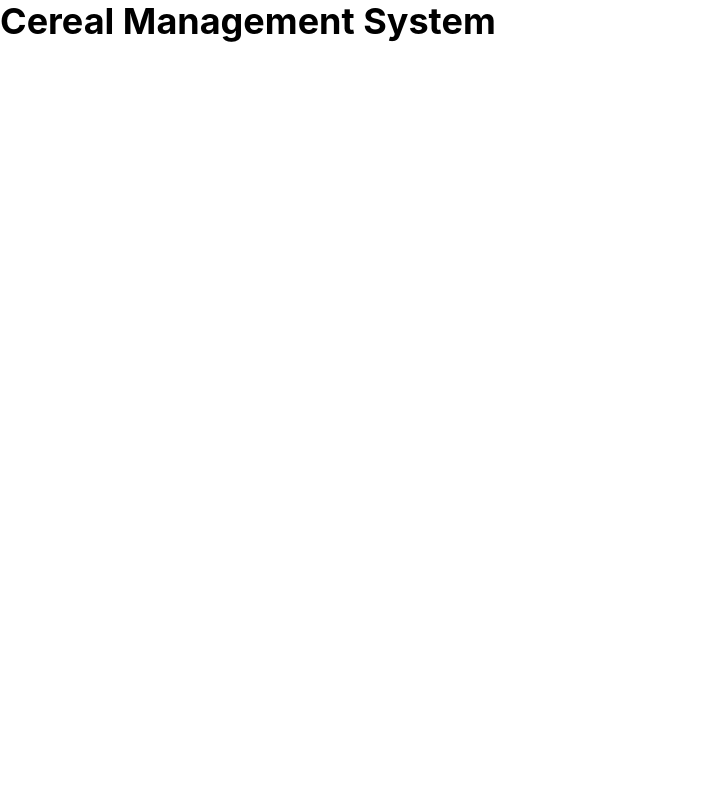
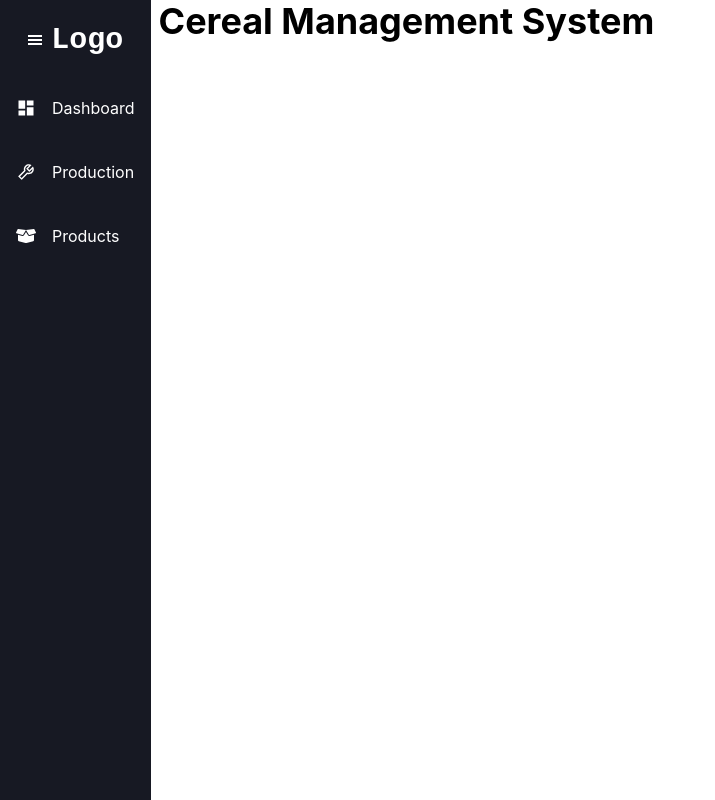
Before and after one commit to takihama/cereal-management-system, a React (Create React App) app: page /products in a window 1280 px wide. Shown: the whole page, without its empty margins (0-715 px from the left). Built offline with nearby package versions, Linux system fonts and the light colour scheme.

Commit message:
add: sidebar component

```diff
--- a/src/App.tsx
+++ b/src/App.tsx
@@ -3,16 +3,21 @@ import {
   ChakraProvider,
   Box,
   Heading,
+  Stack,
 } from '@chakra-ui/react';
 import theme from './theme/theme';
+import { Sidebar } from './components/sidebar/Sidebar';
 
 export default function App() {
   return (
     <ChakraProvider theme={theme}>
       <Box>
-        <Heading>
-          Cereal Management System
-        </Heading>
+        <Stack direction="row">
+          <Sidebar />
+          <Heading>
+            Cereal Management System
+          </Heading>
+        </Stack>
       </Box>
     </ChakraProvider>
   );
--- /dev/null
+++ b/src/components/sidebar/Sidebar.tsx
@@ -0,0 +1,99 @@
+import React, { useState } from 'react';
+import {
+  Box, Icon, Link, Stack, Text,
+} from '@chakra-ui/react';
+import { IconType } from 'react-icons';
+import { AiOutlineTool } from 'react-icons/ai';
+import { MdDashboard } from 'react-icons/md';
+import { FaBoxOpen } from 'react-icons/fa';
+import { GiHamburgerMenu } from 'react-icons/gi';
+
+interface LinkItemProps {
+  name: string
+  icon: IconType
+  link: string
+}
+
+const LinkItems: Array<LinkItemProps> = [
+  { name: 'Dashboard', icon: MdDashboard, link: '/#' },
+  { name: 'Production', icon: AiOutlineTool, link: '/#' },
+  { name: 'Products', icon: FaBoxOpen, link: '/#' },
+];
+
+interface NavItemProps {
+  name: string
+  icon: IconType
+  link: string
+  navSize: string
+}
+export function NavItem({
+  name, icon, link, navSize,
+}: NavItemProps) {
+  return (
+    <Link
+      href={link}
+      style={{ textDecoration: 'none' }}
+      _focus={{ boxShadow: 'none' }}
+    >
+      <Stack
+        direction="row"
+        align="center"
+        p="4"
+        spacing="4"
+        cursor="pointer"
+        _hover={{
+          bg: 'cyan.400',
+        }}
+      >
+        <Icon fontSize="xl" as={icon} />
+        <Text alignItems="center" display={navSize === 'small' ? 'none' : 'flex'}>
+          {name}
+        </Text>
+      </Stack>
+    </Link>
+  );
+}
+
+export function Sidebar() {
+  const [navSize, setNavSize] = useState('large');
+
+  const changeNavSize = () => {
+    setNavSize(navSize === 'small' ? 'large' : 'small');
+  };
+
+  return (
+    <Box
+      minH="100vh"
+      bg="gray.900"
+      color="white"
+    >
+      <Stack
+        minH="80px"
+        direction="row"
+        align="center"
+        justify="center"
+        padding="4"
+      >
+        <Icon
+          onClick={changeNavSize}
+          as={GiHamburgerMenu}
+          fontSize="16"
+          cursor="pointer"
+        />
+        <Text
+          fontSize="3xl"
+          fontFamily="monospace"
+          fontWeight="bold"
+          display={navSize === 'small' ? 'none' : 'flex'}
+        >
+          Logo
+        </Text>
+      </Stack>
+      <Stack align="justify" justify="center">
+        {LinkItems.map(({ name, icon, link }) => (
+          <NavItem key={name} icon={icon} name={name} link={link} navSize={navSize} />
+        ))}
+      </Stack>
+    </Box>
+  );
+}
```
